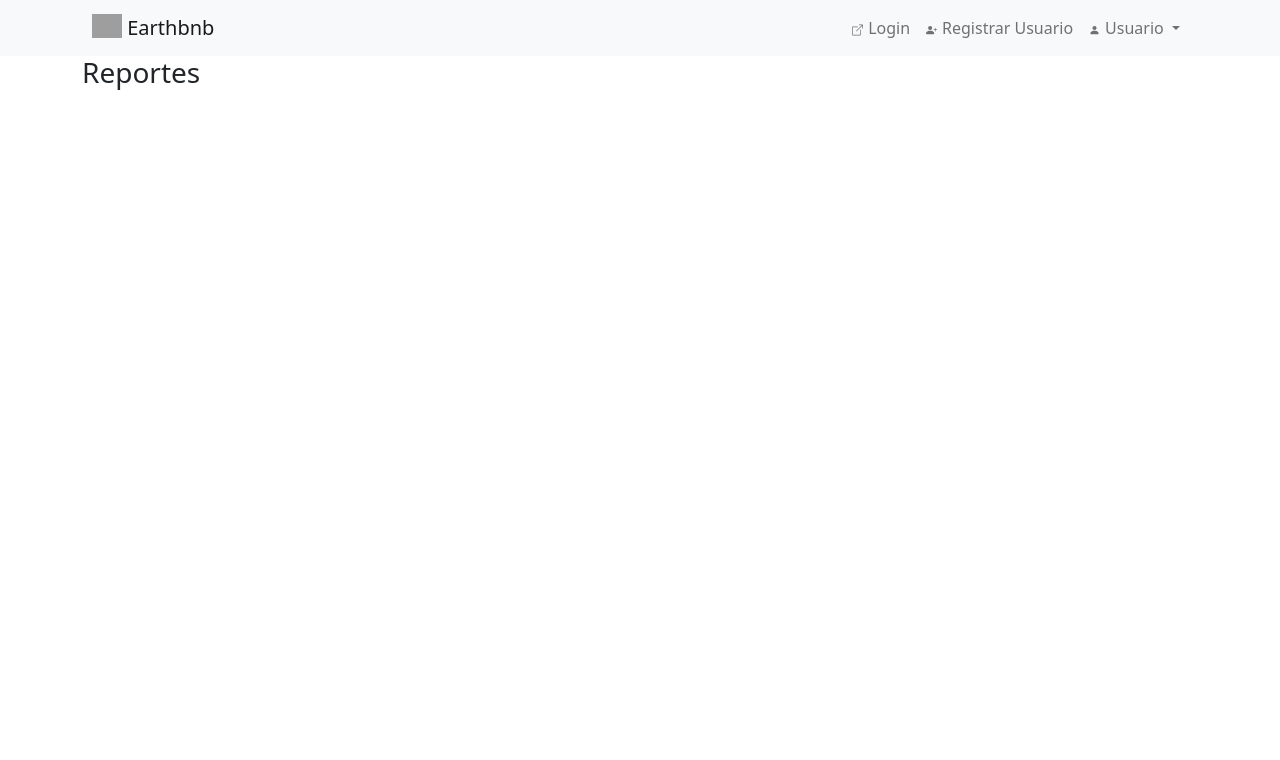
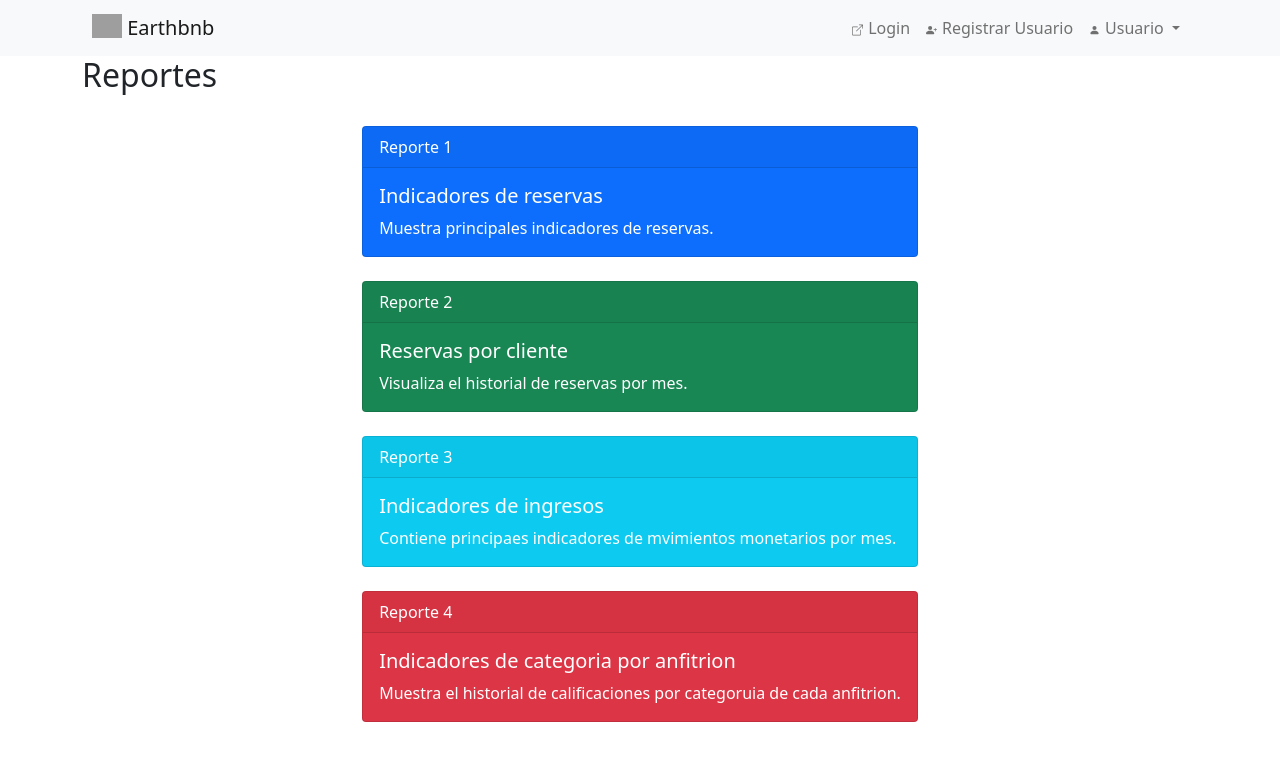
Before and after one commit to zolrivera/METODOSAGILES, a plain HTML site: page reportes.html in a window 1280 px wide. Drawn offline with nearby package versions, Linux system fonts and the light colour scheme; files that its build step writes are made by us from their sources; grey boxes are pictures that could not be loaded.

Commit message:
Add files via upload

```diff
--- a/reportes.html
+++ b/reportes.html
@@ -12,6 +12,8 @@
 		integrity="sha384-MrcW6ZMFYlzcLA8Nl+NtUVF0sA7MsXsP1UyJoMp4YLEuNSfAP+JcXn/tWtIaxVXM"
 		crossorigin="anonymous"></script>
 	<title>Earthbnb</title>
+
+
 </head>
 
 <body>
@@ -152,9 +154,63 @@
 	</nav>
 	<!-- Fin Menu ::: Luis Romero ::: No tocar -->
 	<div class="container">
-		<!-- TODOCODIGO AQUI -->
-		<h3>Reportes</h3>
+		<h2 id="card-styles">Reportes<a class="anchorjs-link " aria-label="Anchor" data-anchorjs-icon="#" href="#card-styles" style="padding-left: 0.375em;"></a></h2>
+		<br>
+		<div class="d-flex justify-content-center">
+
+
+			<div class="justify-content-center">
+				<div class="card text-white bg-primary mb-4" style="max-width: 48rem; cursor: pointer !important;" onclick = "reporte1()" >
+					<div class="card-header" >Reporte 1</div>
+					<div class="card-body">
+					<h5 class="card-title">Indicadores de reservas</h5>
+					<p class="card-text">Muestra principales indicadores de reservas.</p>
+					</div>
+				</div>
+				<div class="card text-white bg-success mb-4" style="max-width: 48rem; cursor: pointer !important;" onclick = "reporte2()" >
+					<div class="card-header">Reporte 2 </div>
+					<div class="card-body">
+					<h5 class="card-title">Reservas por cliente</h5>
+					<p class="card-text">Visualiza el historial de reservas por mes.</p>
+					</div>
+				</div>
+				<div class="card text-white bg-info mb-4" style="max-width: 48rem; cursor: pointer !important;" onclick = "reporte3()" >
+					<div class="card-header">Reporte 3</div>
+					<div class="card-body">
+					<h5 class="card-title">Indicadores de ingresos</h5>
+					<p class="card-text">Contiene principaes indicadores de mvimientos monetarios por mes.</p>
+					</div>
+				</div>
+				<div class="card text-white bg-danger mb-4" style="max-width: 48rem;cursor: pointer !important;" onclick = "reporte4()" >
+					<div class="card-header">Reporte 4</div>
+					<div class="card-body">
+					<h5 class="card-title">Indicadores de categoria por anfitrion</h5>
+					<p class="card-text">Muestra el historial de calificaciones por categoruia de cada anfitrion.</p>
+					</div>
+				</div>
+
+
+			</div>
+
+		</div>
+
 	</div>
 </body>
 
+
+<script type = "text/javascript">
+	function reporte1() {
+	window.location.href = "reporte1.html";
+	}
+	function reporte2() {
+	window.location.href = "reporte2.html";
+	}
+	function reporte3() {
+	window.location.href = "reporte3.html";
+	}
+	function reporte4() {
+	window.location.href = "reporte4.html";
+	}
+</script>
+
 </html>
```
